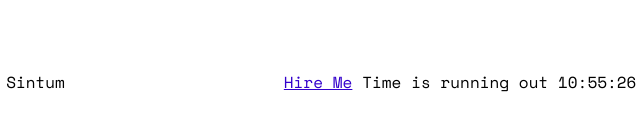
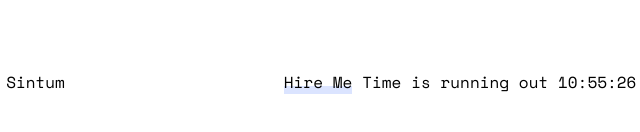
Before and after one commit to josephsintum/v2_website, a Gatsby site: page / in a window 1280 px wide. Shown: the part 744-876 px from the top of the page, 495-1135 px from the left. Built offline with nearby package versions, Linux system fonts and the light colour scheme; Gatsby itself is replaced by a stand-in of ours; a web font is replaced by a local one.

Commit message:
updating link

```diff
--- a/src/components/footer.tsx
+++ b/src/components/footer.tsx
@@ -1,6 +1,7 @@
 import React from "react"
 import { Row, Col } from "./box"
 import Text, { Title } from "./text"
+import { ALink } from "../components/link"
 
 // TODO: work on types
 const Clock = props => {
@@ -31,13 +32,7 @@ const Footer = props => {
 			</Col>
 			<Col>
 				<Text as="p" textAlign="center">
-					<Text
-						color="secondary"
-						as="a"
-						href="mailto:josephsintum@gmail.com"
-					>
-						Hire Me
-					</Text>{" "}
+					<ALink href="mailto:josephsintum@gmail.com">Hire Me</ALink>{" "}
 					Time is running out <Clock />
 				</Text>
 			</Col>
--- a/src/components/text.tsx
+++ b/src/components/text.tsx
@@ -17,7 +17,6 @@ export interface TextProps
 		ColorProps,
 		BorderProps,
 		TypographyProps {
-	// use for external link with prop `as="a"`
 }
 
 /** TextSystemStyle is compose style fn from styled system */
--- a/src/pages/404.tsx
+++ b/src/pages/404.tsx
@@ -1,5 +1,5 @@
 import React from "react"
-import { Link } from "gatsby"
+import { Link } from "../components/link"
 import styled from "styled-components"
 
 import Layout from "../components/layout"
```
